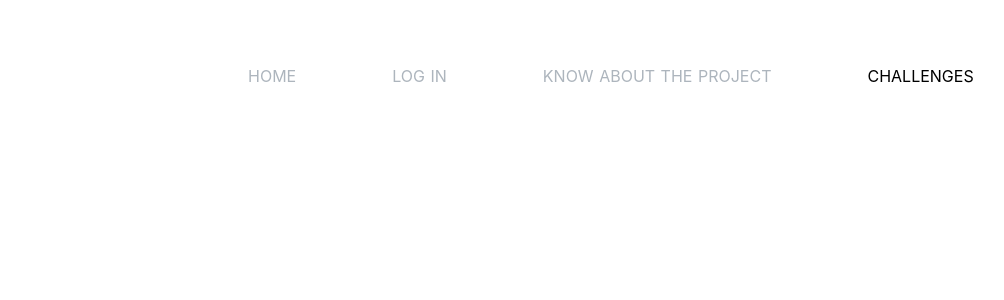
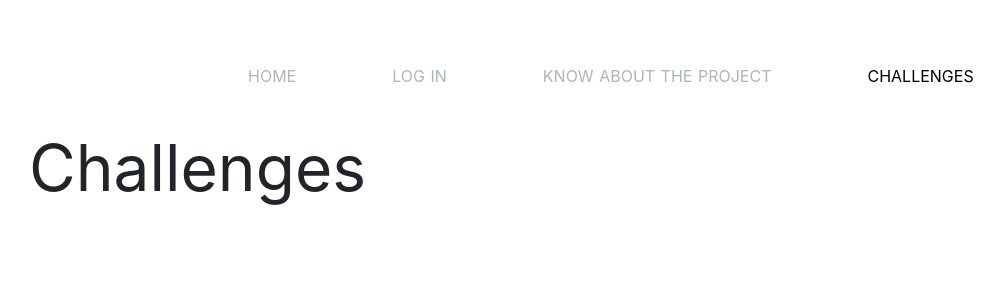
Before and after one commit to misterquestions/hackfromhome-front, a Nuxt app: page /challenges in a window 1280 px wide. Shown: the top 300 px of the page, without its empty margins (56-1060 px from the left). Built offline with nearby package versions, Linux system fonts and the light colour scheme.

Commit message:
Added challenges page

```diff
--- /dev/null
+++ b/pages/challenges.vue
@@ -0,0 +1,10 @@
+<template>
+  <div class="container">
+    <p>Challenges</p>
+  </div>
+</template>
+<style scoped>
+p {
+  font-size: 64px;
+}
+</style>
```
